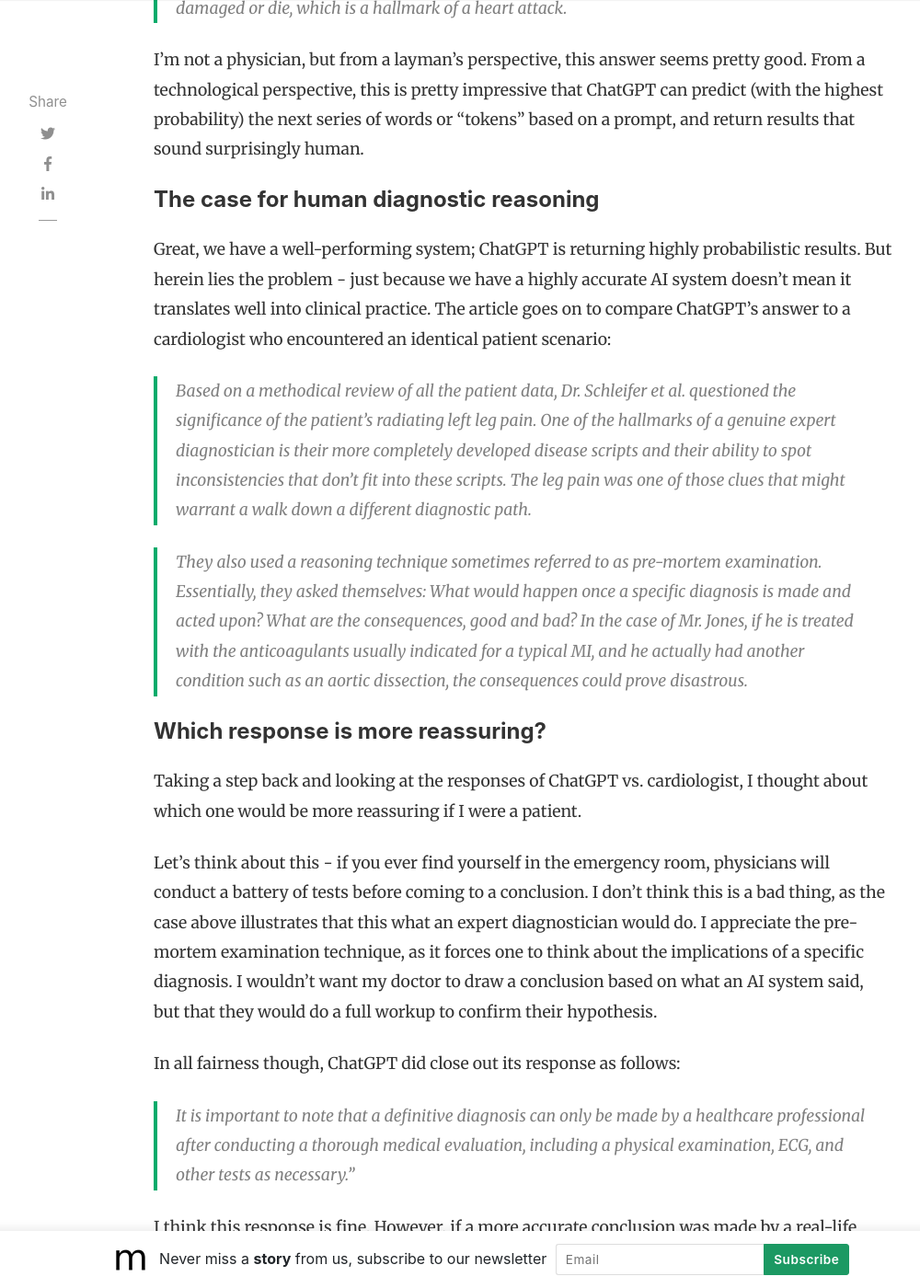
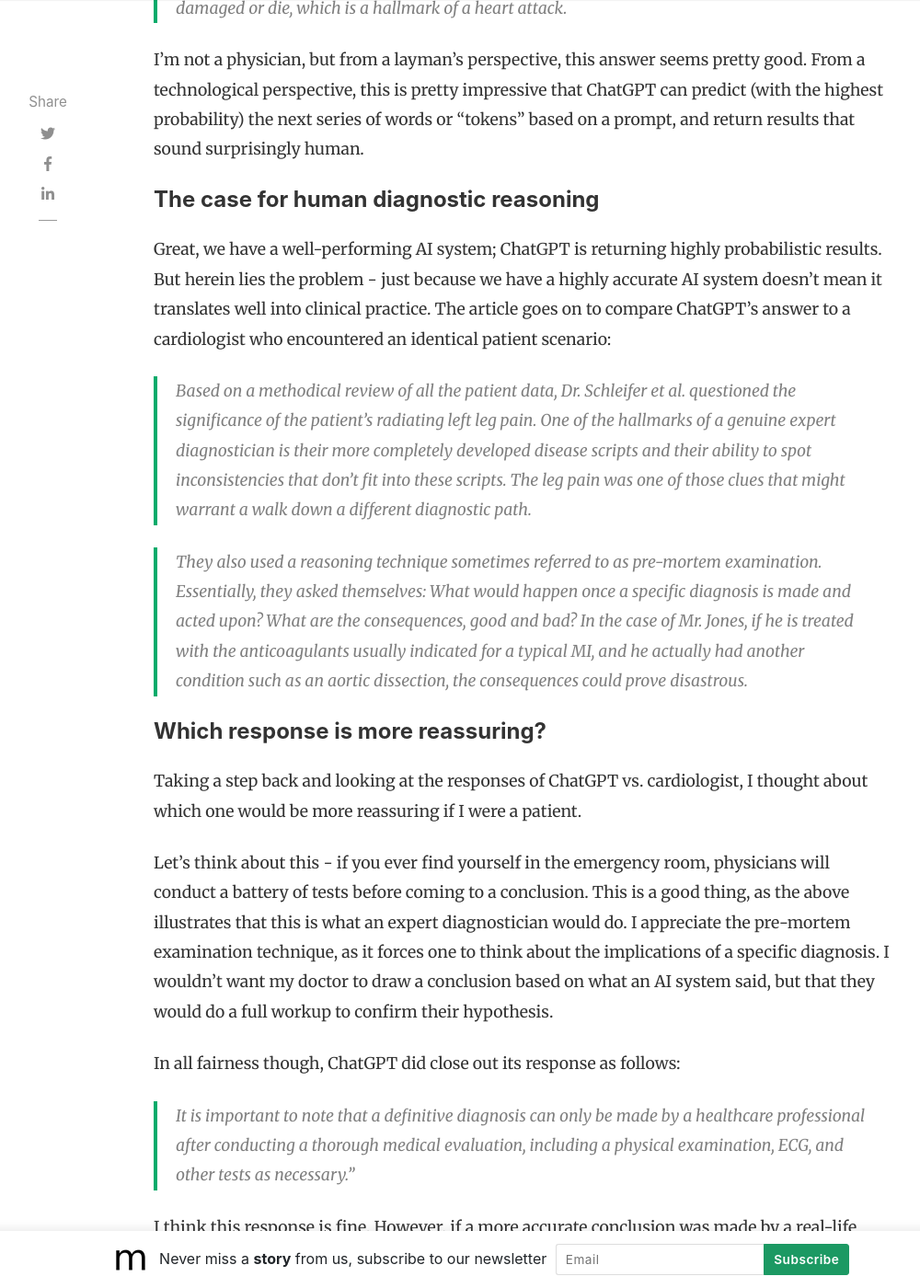
Before and after one commit to slsu0424/slsu0424.github.io, a Jekyll site: the page built from _posts/2023-06-02-test.md, in a window 1280 px wide and 1400 px high, scrolled down 2102 px. Shown: the whole window at 92% size, without its empty margins (118-1118 px from the left). Built offline with Jekyll 4.4.1, drawn with Linux system fonts in a browser that asks for light colours; nearby versions of some CDN libraries; comment, search, counter and statistics services are not loaded.

Commit message:
Update 2023-06-02-test.md

```diff
--- a/_posts/2023-06-02-test.md
+++ b/_posts/2023-06-02-test.md
@@ -30,7 +30,7 @@
 
 #### The case for human diagnostic reasoning
 
-Great, we have a well-performing system; ChatGPT is returning highly probabilistic results.  But herein lies the problem - just because we have a highly accurate AI system doesn't mean it translates well into clinical practice.  The article goes on to compare ChatGPT's answer to a cardiologist who encountered an identical patient scenario:
+Great, we have a well-performing AI system; ChatGPT is returning highly probabilistic results.  But herein lies the problem - just because we have a highly accurate AI system doesn't mean it translates well into clinical practice.  The article goes on to compare ChatGPT's answer to a cardiologist who encountered an identical patient scenario:
 
 > Based on a methodical review of all the patient data, Dr. Schleifer et al. questioned the significance of the patient's radiating left leg pain. One of the hallmarks of a genuine expert diagnostician is their more completely developed disease scripts and their ability to spot inconsistencies that don't fit into these scripts. The leg pain was one of those clues that might warrant a walk down a different diagnostic path.
 
@@ -40,7 +40,7 @@
 
 Taking a step back and looking at the responses of ChatGPT vs. cardiologist, I thought about which one would be more reassuring if I were a patient.
 
-Let's think about this - if you ever find yourself in the emergency room, physicians will conduct a battery of tests before coming to a conclusion.  I don't think this is a bad thing, as the case above illustrates that this what an expert diagnostician would do.  I appreciate the pre-mortem examination technique, as it forces one to think about the implications of a specific diagnosis.  I wouldn't want my doctor to draw a conclusion based on what an AI system said, but that they would do a full workup to confirm their hypothesis.
+Let's think about this - if you ever find yourself in the emergency room, physicians will conduct a battery of tests before coming to a conclusion.  This is a good thing, as the above illustrates that this is what an expert diagnostician would do.  I appreciate the pre-mortem examination technique, as it forces one to think about the implications of a specific diagnosis.  I wouldn't want my doctor to draw a conclusion based on what an AI system said, but that they would do a full workup to confirm their hypothesis.
 
 In all fairness though, ChatGPT did close out its response as follows:
 
```
